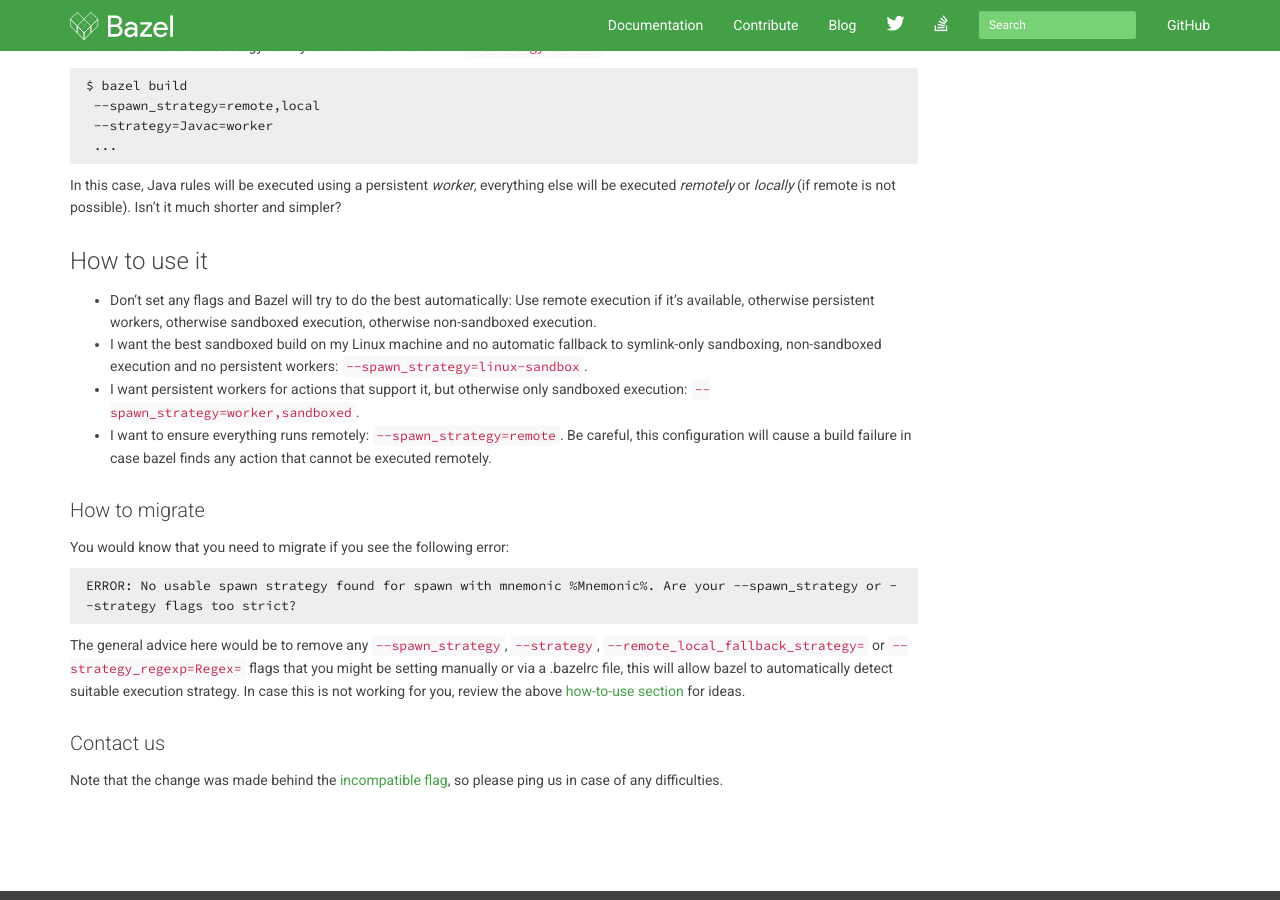
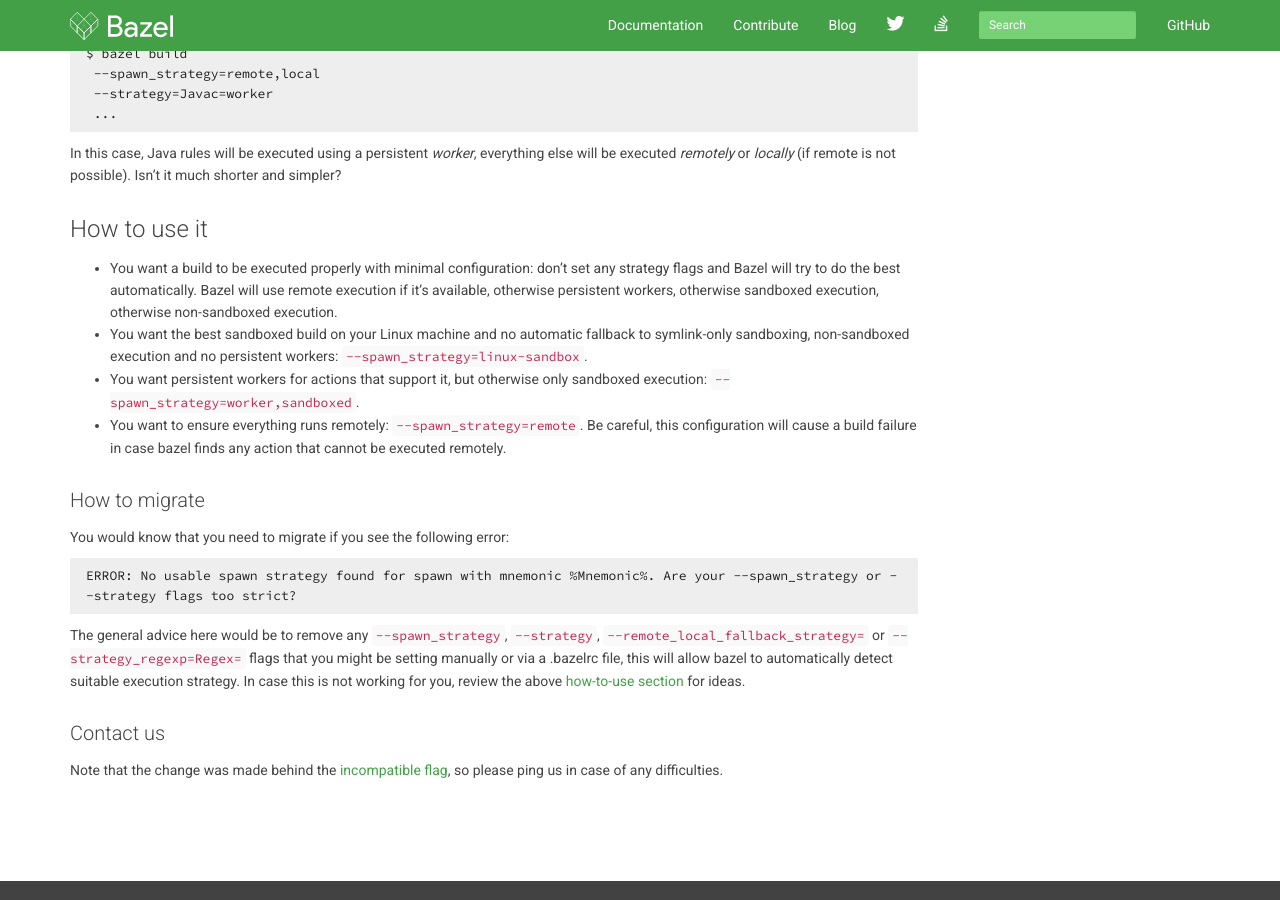
Before and after one commit to bazelbuild/bazel-blog, a Jekyll site: the page built from _posts/2019-06-18-list-strategy.md, in a window 1280 px wide and 900 px high, scrolled down 1597 px. Built offline with Jekyll 4.4.1, drawn with Linux system fonts in a browser that asks for light colours; nearby versions of some CDN libraries; library files that are not in the unit come from our copies; Markdown is read by kramdown in place of the engine named in the settings; some of the changed text lies outside the part shown.

Commit message:
rephrased based on review comments

```diff
--- a/_posts/2019-06-18-list-strategy.md
+++ b/_posts/2019-06-18-list-strategy.md
@@ -76,10 +75,10 @@
 
 ## How to use it
 
-- Don't set any flags and Bazel will try to do the best automatically: Use remote execution if it's available, otherwise persistent workers, otherwise sandboxed execution, otherwise non-sandboxed execution.
-- I want the best sandboxed build on my Linux machine and no automatic fallback to symlink-only sandboxing, non-sandboxed execution and no persistent workers: `--spawn_strategy=linux-sandbox`.
-- I want persistent workers for actions that support it, but otherwise only sandboxed execution: `--spawn_strategy=worker,sandboxed`.
-- I want to ensure everything runs remotely: `--spawn_strategy=remote`. Be careful, this configuration will cause a build failure in case bazel finds any action that cannot be executed remotely.
+- You want a build to be executed properly with minimal configuration: don't set any strategy flags and Bazel will try to do the best automatically. Bazel will use remote execution if it's available, otherwise persistent workers, otherwise sandboxed execution, otherwise non-sandboxed execution.
+- You want the best sandboxed build on your Linux machine and no automatic fallback to symlink-only sandboxing, non-sandboxed execution and no persistent workers: `--spawn_strategy=linux-sandbox`.
+- You want persistent workers for actions that support it, but otherwise only sandboxed execution: `--spawn_strategy=worker,sandboxed`.
+- You want to ensure everything runs remotely: `--spawn_strategy=remote`. Be careful, this configuration will cause a build failure in case bazel finds any action that cannot be executed remotely.
 
 ### How to migrate
 You would know that you need to migrate if you see the following error:
```
Also changed, not shown: other parts of _posts/2019-06-18-list-strategy.md (+4 -5 lines).
